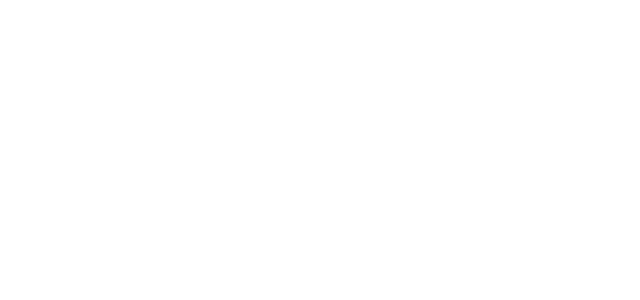
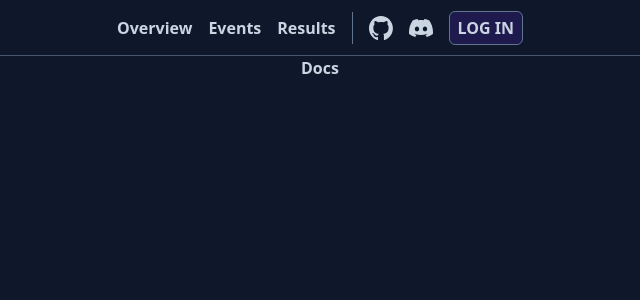
Before and after one commit to WiNg4205/LabBot, a React (Vite) app in the folder frontend/: page /docs in a window 1280 px wide. Before the commit this address had no page. Shown: the top 300 px of the page, without its empty margins (320-960 px from the left). Built offline with nearby package versions, Linux system fonts and the light colour scheme.

Commit message:
added docs and icon to header

```diff
--- a/frontend/src/App.jsx
+++ b/frontend/src/App.jsx
@@ -2,7 +2,9 @@
 import Overview from './pages/Overview'
 import Events from './pages/Events'
 import Results from './pages/Results'
+import Docs from './pages/Docs'
 import Layout from './Layout'
+
 
 function App() {
   return (
@@ -12,6 +14,7 @@
           <Route path='/' element={<Overview />} />
           <Route path='/events' element={<Events />} />
           <Route path='/results' element={<Results />} />
+          <Route path='/docs' element={<Docs />} />
         </Route>
       </Routes>
     </>
--- /dev/null
+++ b/frontend/src/pages/Docs.jsx
@@ -0,0 +1,7 @@
+const Docs = () => {
+  return <>
+    <h1 className="font-bold">Docs</h1>
+  </>
+}
+
+export default Docs
```
Also changed, not shown: frontend/src/assets/flask-solid.svg (added).
